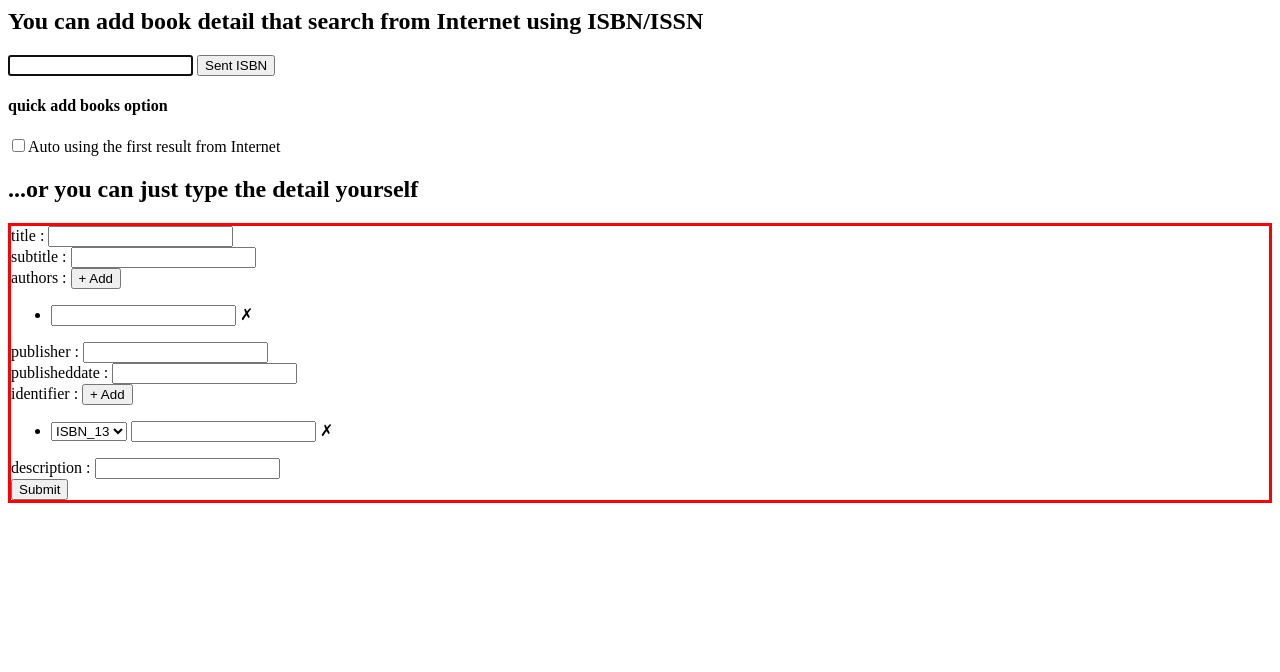
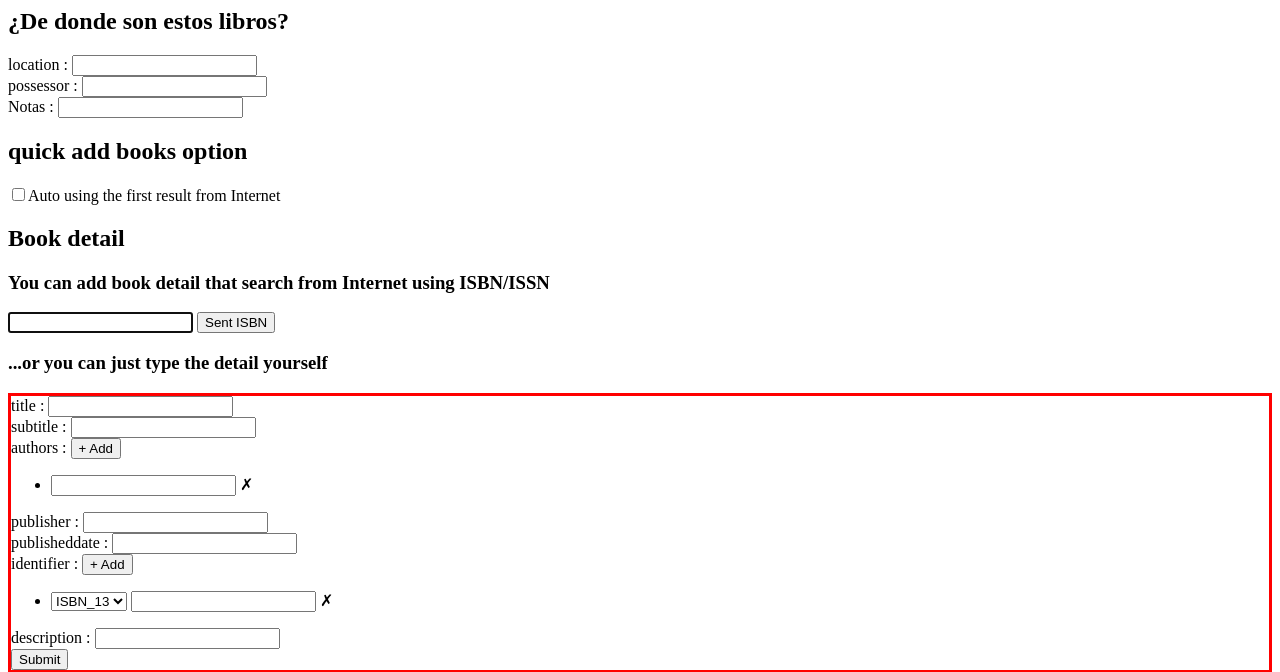
Before and after one commit to Rezztech/libro_system, a Django app: page /add-books/ in a window 1280 px wide. Shown: the top 672 px of the page. Run offline with Django 3.2, Linux system fonts and the light colour scheme.

Commit message:
add "book location input"

```diff
--- a/books/templates/add_books.html
+++ b/books/templates/add_books.html
@@ -20,13 +20,24 @@
     </script>
 </head>
 <body>
-    <h2>You can add book detail that search from Internet using ISBN/ISSN</h2>
+    <h2>¿De donde son estos libros?</h2>
+    <label for="location">location : </label>
+    <input type="text" name="location" id="location" value=""> <br>
+    <label for="possessor">possessor : </label>
+    <input type="text" name="possessor" id="possessor" value=""> <br>
+    <label for="Notas">Notas : </label>
+    <input type="textarea" name="Notas" id="Notas" value=""> <br>
+
+    <h2>quick add books option</h2>
+    <input type="checkbox" id="auto-add-first">Auto using the first result from Internet<br>
+
+    <span id="status-message"></span>
+
+    <h2>Book detail</h2>
+    <h3>You can add book detail that search from Internet using ISBN/ISSN</h3>
     <input type="text" name="isbn-input" id="isbn-input">
     <input type="button" value="Sent ISBN" id="sent-isbn">
-    <h4>quick add books option</h4>
-    <input type="checkbox" id="auto-add-first">Auto using the first result from Internet<br>
-    <span id="status-message"></span>
-    <h2>...or you can just type the detail yourself</h2>
+    <h3>...or you can just type the detail yourself</h3>
     <div class="book-detail-block">
         <label for="title">title : </label>
         <input type="text" name="title" id="title" value=""> <br>
```
